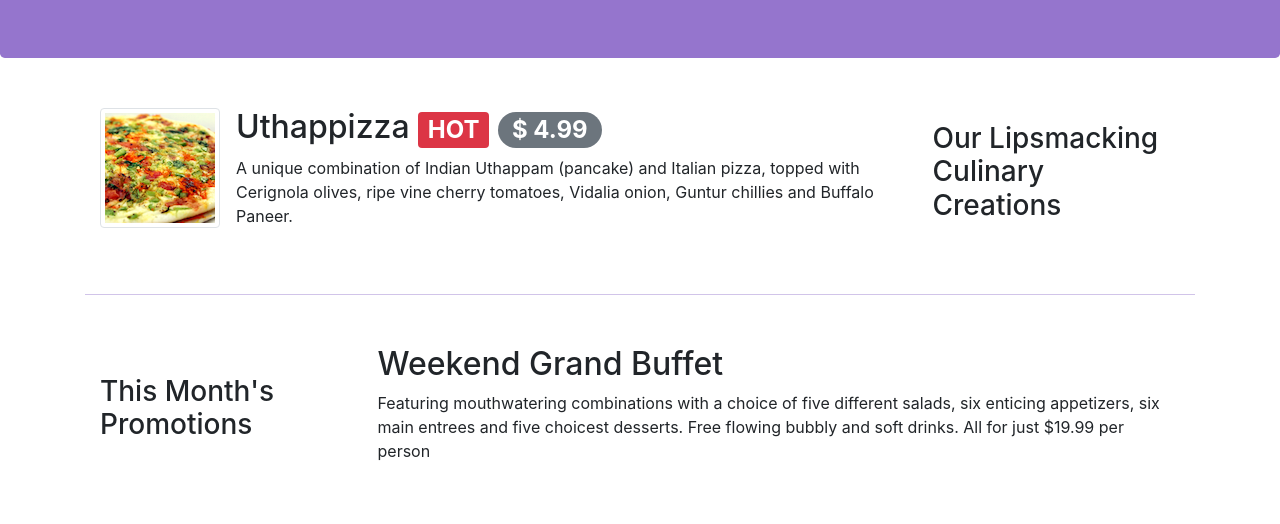
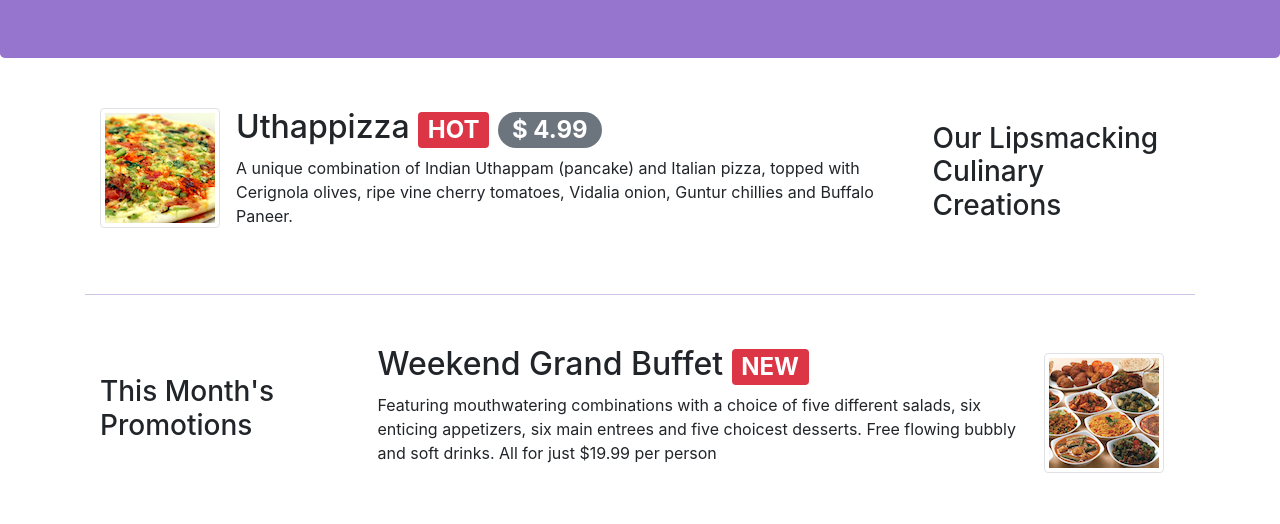
Before and after one commit to jcarlosj/Full-Stack-Front-End-Bootstrap-4-C-HKUST, a website: page index.html in a window 1280 px wide. Shown: the part 276-800 px from the top of the page. Drawn offline with nearby package versions, Linux system fonts and the light colour scheme.

Commit message:
[+] Task 2: Add Badge and Media Object Component to Weekend Grand Buffet Section on index.html

```diff
--- a/index.html
+++ b/index.html
@@ -103,8 +103,13 @@
                 <h3>This Month's Promotions</h3>
             </div>
             <div class="col col-sm col-md">
-                <h2>Weekend Grand Buffet</h2>
-                <p>Featuring mouthwatering combinations with a choice of five different salads, six enticing appetizers, six main entrees and five choicest desserts. Free flowing bubbly and soft drinks. All for just $19.99 per person </p>
+                <div class="media">
+                    <img src="./img/buffet.png" alt="buffet" class="d-flex mr-3 img-thumbnail align-self-center order-sm-last">
+                    <div class="media-body order-sm-first">
+                        <h2>Weekend Grand Buffet <span class="badge badge-danger">NEW</span></h2>
+                        <p>Featuring mouthwatering combinations with a choice of five different salads, six enticing appetizers, six main entrees and five choicest desserts. Free flowing bubbly and soft drinks. All for just $19.99 per person </p>
+                    </div>
+                </div>
             </div>
         </div>
 
```
